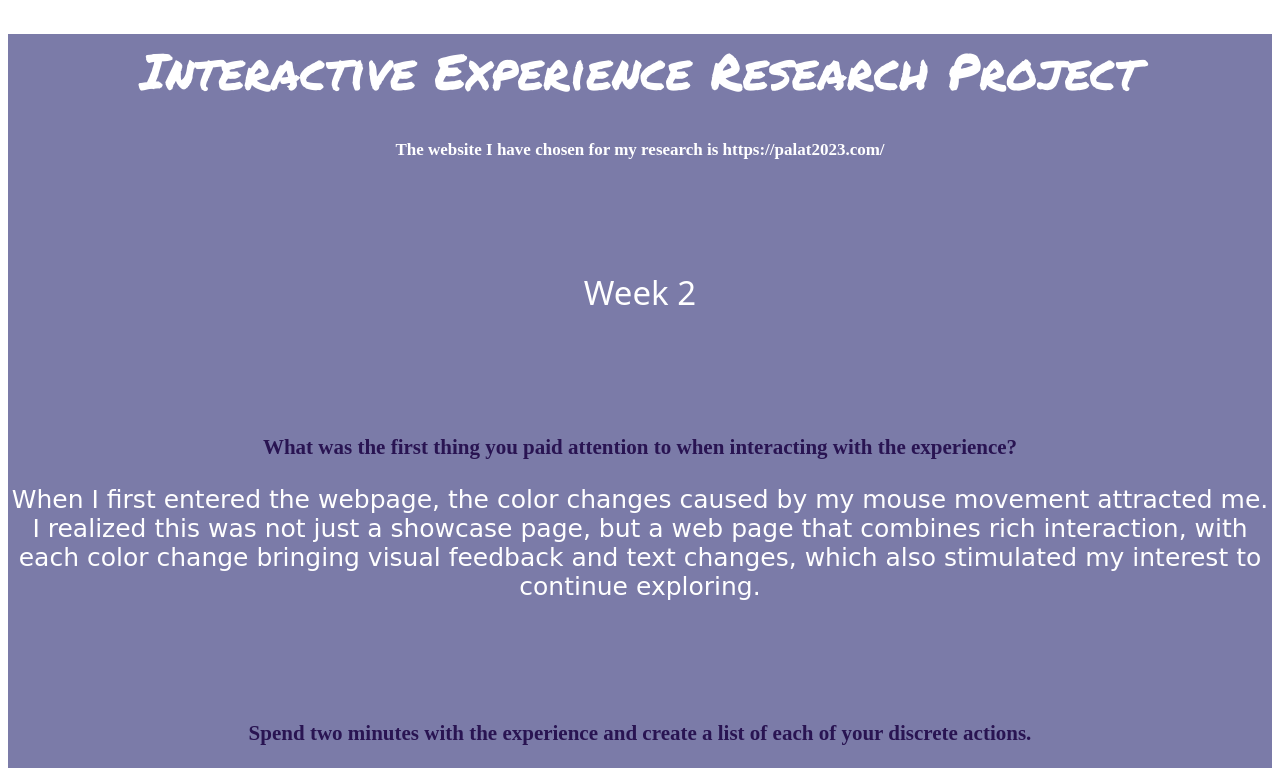
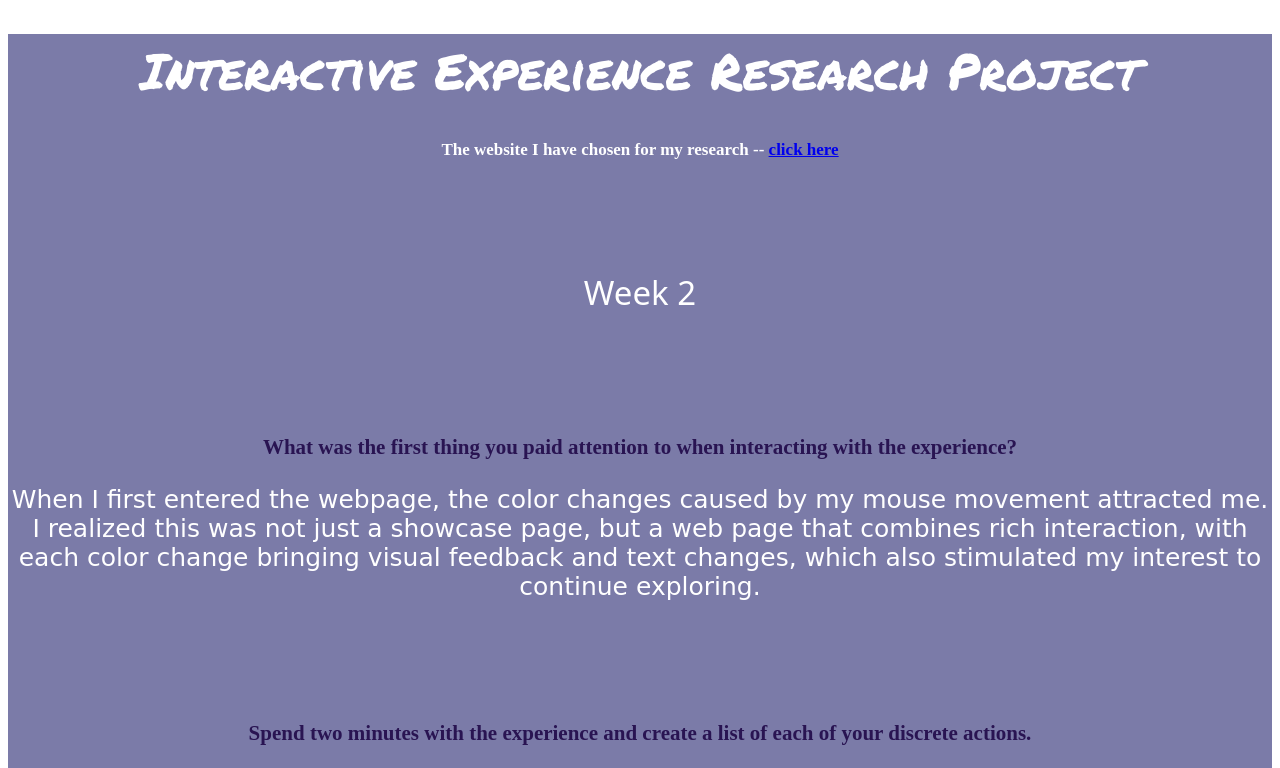
Before and after one commit to RuijianSun926/RuijianSun926.github.io, a plain HTML site: page Assignment1/index.html in a window 1280 px wide. Shown: the top 768 px of the page. Drawn offline with Linux system fonts and the light colour scheme; a web font is replaced by a local one.

Commit message:
Update index.html

```diff
--- a/Assignment1/index.html
+++ b/Assignment1/index.html
@@ -15,7 +15,8 @@
 <body>
     <div class="colored-background">
         <h1 class="center permanent-marker-regular color-white">Interactive Experience Research Project</h1>
-        <h4 class="center with-margin1 color-white">The website I have chosen for my research is https://palat2023.com/</h4>
+        <h4 class="center with-margin1 color-white">The website I have chosen for my research --
+             <a href="https://palat2023.com/"> click here</a></h4>
 
         <h2 class="center with-margin2 rubik-scribble-regular">Week 2</h2>
         <h3 class="center">What was the first thing you paid attention to when interacting with the experience?</h3>
@@ -30,7 +31,7 @@
         <p class="center with-margin2 single-day-regular">The interactive design of this webpage made me feel that its primary goal is to showcase the exquisite technology and unique design through a self-introduction way. Each meticulously crafted animation conveyed an ultimate pursuit of creativity and design.</p>
         <h3 class="center">How does the interactive experience communicate this primary goal?</h3>
         <p class="center with-margin2 single-day-regular">This interactive experience conveyed its main objective through unique animations and visual styles. Whether it was the interaction of colors, the smoothness of animations, or the harmony of the overall design, every element demonstrated the designer's sophistication intended to be showcased through web design.</p>
-        <h3 class="center">What is your impression of how the experience should be interacted with over time? </h3>
+        <h3 class="center">What is your impression of how the experience should be interacted with over time?</h3>
         <p class="center with-margin2 single-day-regular">The website seems to expect users to explore and experience repeatedly. I expect to revisit many times due to continuously discovering new animations and details.</p>
         <h3 class="center"> How does the interactive experience communicate how it should be interacted with over time?</h3>
         <p class="center with-margin3 single-day-regular">The interactive animations retain enough appeal, the animations' simplicity, fluidity, and creativity make people want to trigger them again, unable to resist watching several times. This design also entices users to maintain long-term interaction and participation.</p>
```
